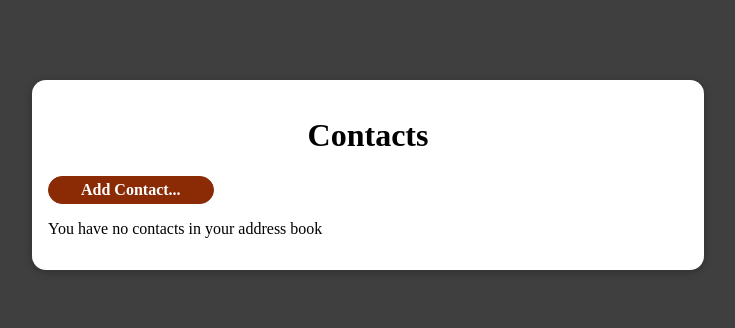
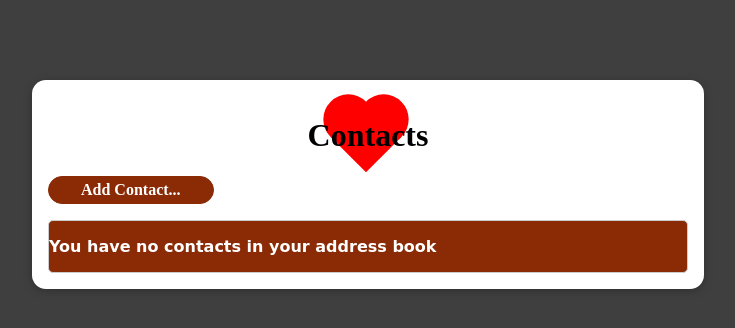
Before and after one commit to dorianbuck/adress_book_challenge_aug, a website: page src/index.html in a window 1280 px wide. Shown: the whole page, without its empty margins (288-1023 px from the left). Drawn offline with Linux system fonts and the light colour scheme.

Commit message:
added even more styling

```diff
--- a/src/assets/css/style.css
+++ b/src/assets/css/style.css
@@ -5,14 +5,47 @@ body {
 
 h1 {
   text-align: center;
+  z-index: 100;
+  font-weight: bolder;
 }
 
-/* #header {
-  padding: 25px;
-  margin: 5px;
-  display: block;
+#header {
+}
 
-} */
+.heart {
+  z-index:-1;
+  position: absolute;
+  margin: 2rem 46%;
+  top: 0;
+  right: 0;
+  bottom: 0;
+  left: 0;
+  background-color: red;
+  height: 50px;
+  width: 50px;
+  transform: rotate(-45deg); ;
+}
+.heart::after {
+  background-color: red;
+  content: "";
+  border-radius: 50%;
+  position: absolute;
+  width: 50px;
+  height: 50px;
+  top: 0px;
+  left: 25px;
+  z-index: -1;
+}
+.heart::before {
+  content:"";
+  background-color: red;
+  border-radius: 50%;
+  position: absolute;
+  width: 50px;
+  height: 50px;
+  top: -25px;
+  left: 0px;
+}
 
 .card {
   position: relative;
@@ -65,13 +98,19 @@ h1 {
   display: grid;
 
   /* align-items: center; */
-
-
 }
 
 #new-contact-form label {
   font-weight: bold;
   margin-right: 1rem;
+  background-color: rgb(236, 161, 22);
+  width: fit-content;
+  color: white;
+  border-radius: 5px;
+  border: 1px solid #ccc;
+
+  padding: 0.25rem 0.5rem;
+  margin: 0.5rem;
 }
 
 #name {
@@ -80,6 +119,7 @@ h1 {
   border: 1px solid #ccc;
   font: inherit;
   padding-left: 0.5rem;
+  border-color: black;
 }
 
 #email {
@@ -134,7 +174,6 @@ h1 {
   width: 10rem;
 
   margin-top: 1rem;
-
 }
 
 #submit:hover,
@@ -145,4 +184,11 @@ h1 {
 
 #contact-list {
   display: flex;
+  font-weight: bold;
+  color: white;
+  background-color: #8a2b06;
+  border-radius: 5px;
+  border: 1px solid #ccc;
+  margin-top: 1rem;
+  font-family: cursive;
 }
--- a/src/index.html
+++ b/src/index.html
@@ -10,6 +10,7 @@
   <body>
     <header id="header"></header>
     <div class="card">
+      <div class="heart"></div>
     <h1>Contacts</h1>
     <button id="add-contact">Add Contact...</button>
     <form id="new-contact-form">
```
